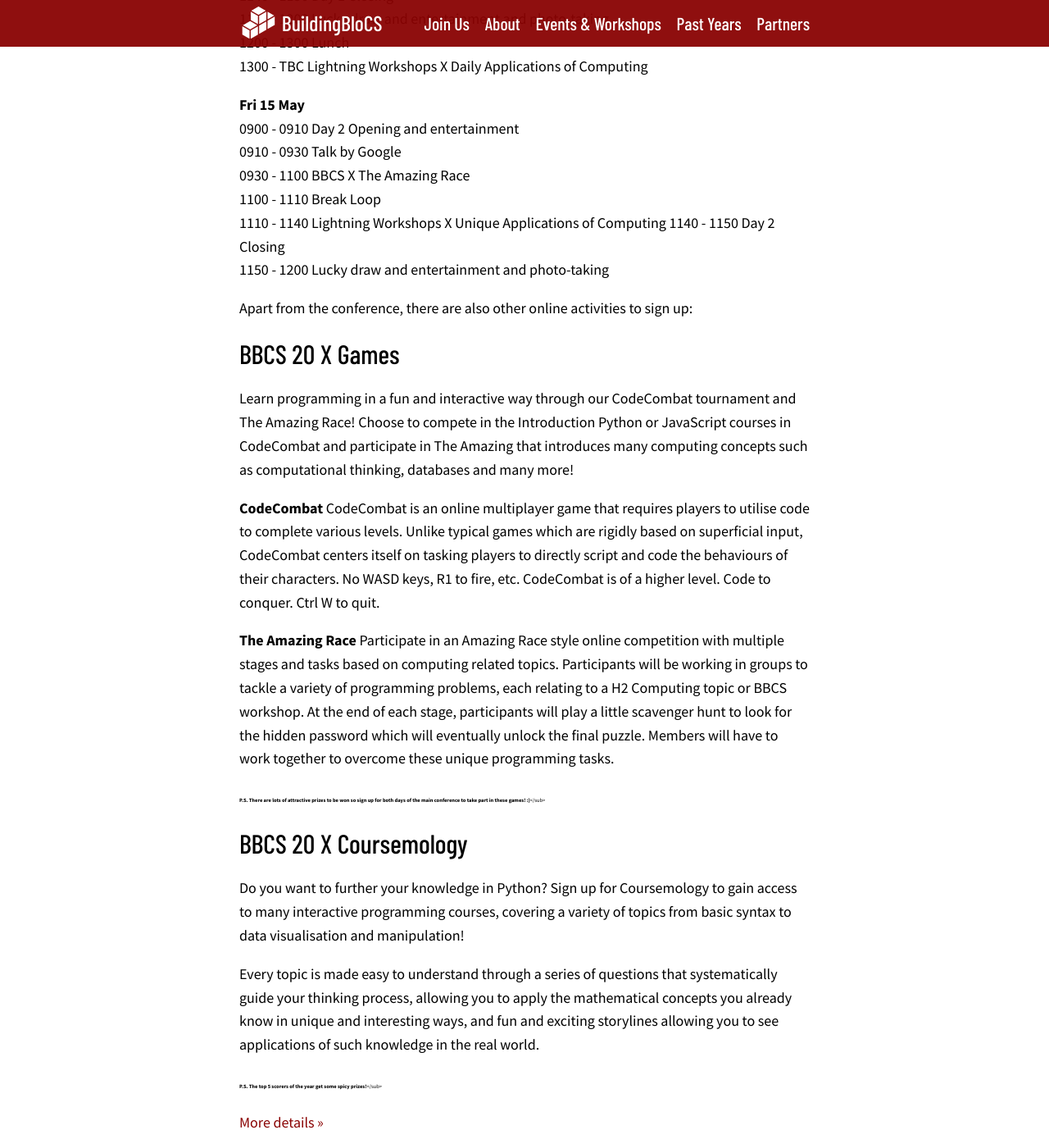
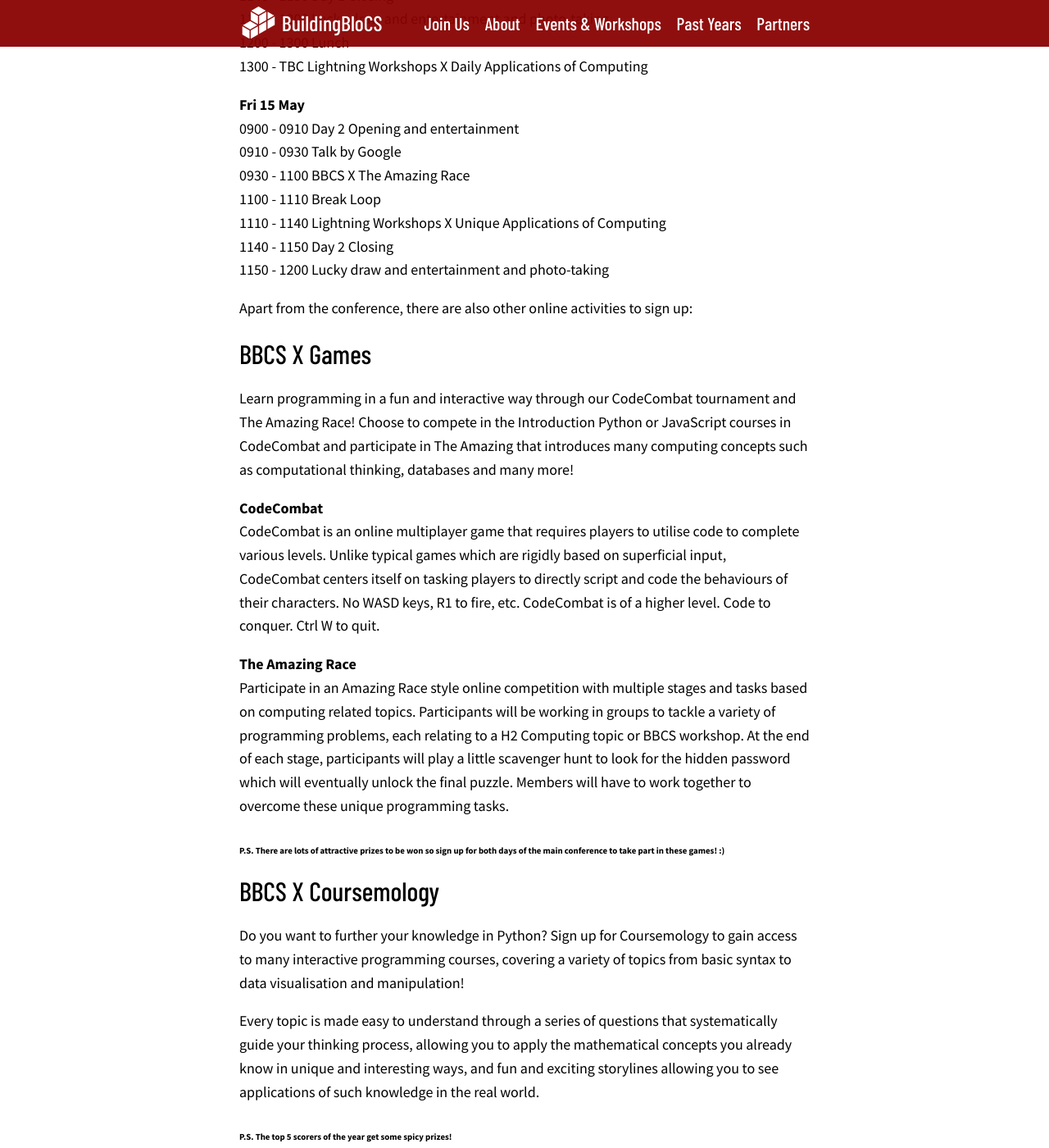
Before and after one commit to buildingblocs/2020, a Jekyll site: the page built from events-and-workshops/index.md, in a window 1280 px wide and 1400 px high, scrolled down 776 px. Shown: the whole window at 82% size. Built offline with Jekyll 4.4.1, drawn with Linux system fonts in a browser that asks for light colours; some web fonts are replaced; our own code applies the rules of GitHub Pages for plain Markdown files; some of the changed text lies outside the part shown.

Commit message:
Update index.md

```diff
--- a/events-and-workshops/index.md
+++ b/events-and-workshops/index.md
@@ -38,7 +38,7 @@
 Apart from the conference, there are also other online activities to sign up:
 
 
-## BBCS 20 X Games
+## BBCS X Games
 
 Learn programming in a fun and interactive way through our CodeCombat tournament and The Amazing Race! Choose to compete in the Introduction Python or JavaScript courses in CodeCombat and participate in The Amazing that introduces many computing concepts such as computational thinking, databases and many more!
 
@@ -49,18 +49,18 @@
 Participate in an Amazing Race style online competition with multiple stages and tasks based on computing related topics.
 Participants will be working in groups to tackle a variety of programming problems, each relating to a H2 Computing topic or BBCS workshop. At the end of each stage, participants will play a little scavenger hunt to look for the hidden password which will eventually unlock the final puzzle. Members will have to work together to overcome these unique programming tasks.
 
-<sub><sup>**P.S.
-There are lots of attractive prizes to be won so sign up for both days of the main conference to take part in these games! :)**</sub></sup>
+<sub>**P.S.
+There are lots of attractive prizes to be won so sign up for both days of the main conference to take part in these games! :)**</sub>
 
 
-## BBCS 20 X Coursemology
+## BBCS X Coursemology
 
 Do you want to further your knowledge in Python? Sign up for Coursemology to gain access to many interactive programming courses, covering a variety of topics from basic syntax to data visualisation and manipulation!
 
 Every topic is made easy to understand through a series of questions that systematically guide your thinking process, allowing you to apply the mathematical concepts you already know in unique and interesting ways, and fun and exciting storylines allowing you to see applications of such knowledge in the real world.
 
 
-<sub><sup>**P.S. The top 5 scorers of the year get some spicy prizes!**</sub></sup>
+<sub>**P.S. The top 5 scorers of the year get some spicy prizes!**</sub>
 
 [More details >>]({{ site.baseurl }}/pre-event/pre-event/coursemology)
 
@@ -69,6 +69,7 @@
 Cookies! Do they sound like yummy snacks? Well, they can also be fun to code!
 
 In this workshop, you will be learning some interesting computing concepts integrating baking as a metaphor! By relating baking in real life to coding, we will be able to create some cool personalised cookies!
+
 ***Yes we have baking!***
 
 ## BBCS X Workshops
@@ -79,12 +80,13 @@
 
 [More details >>]({{ site.baseurl }}/pre-event/workshop)
 
-## BBCS 20 X Lucky Draw
+## BBCS X Lucky Draw
 
+*Information coming soon*
 
 [More details >>]({{ site.baseurl }}/pre-event/pre-event/luckydraw)
 
-## BBCS 20 X Entertainment
+## BBCS X Entertainment
 
 *Information coming soon*
 
```
